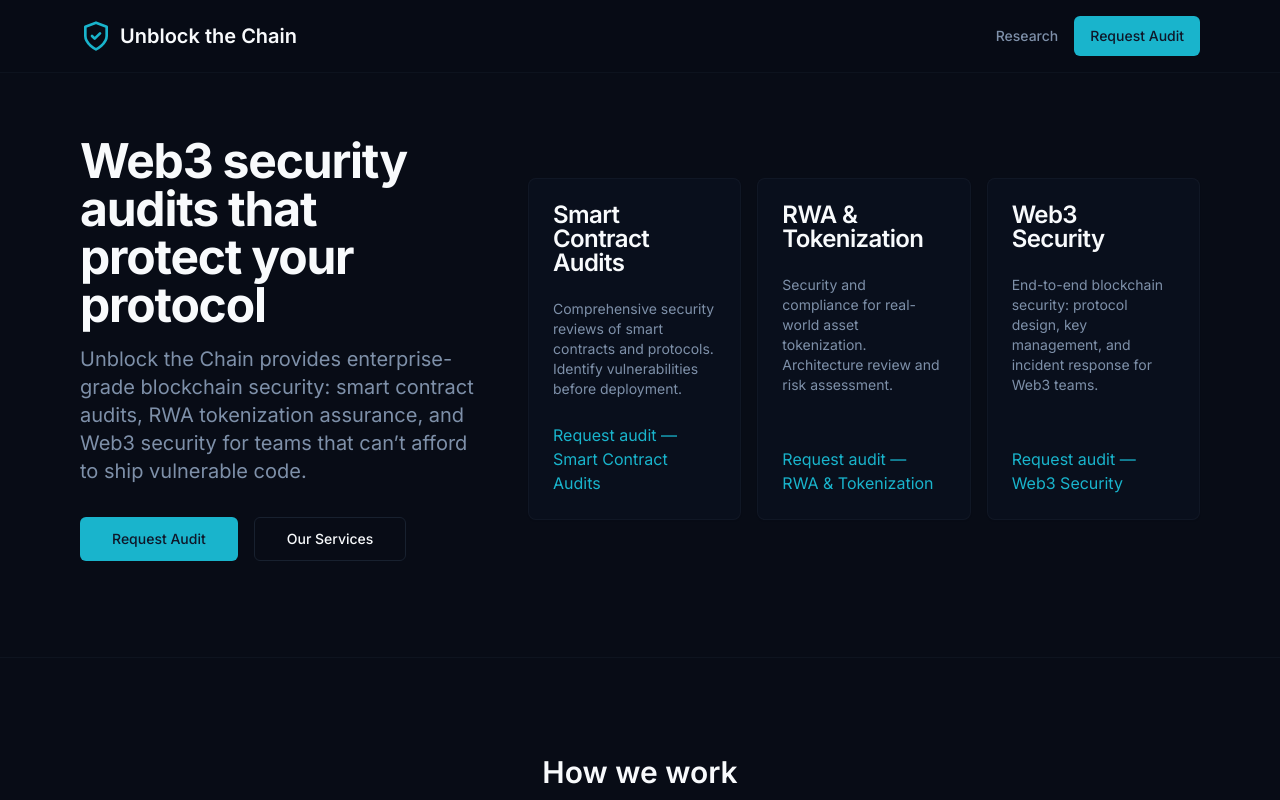
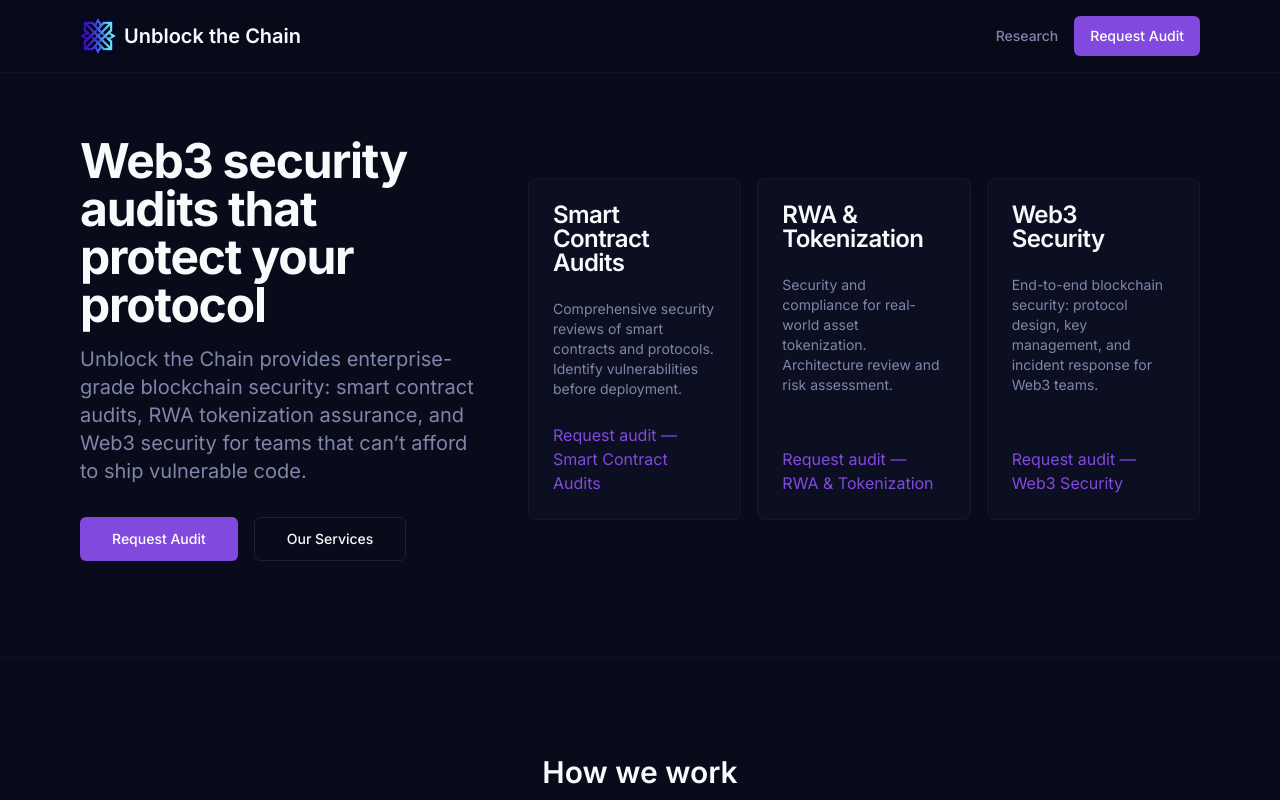
Before and after one commit to unblockthechain/unblockthechain-web, a Next.js app: page / in a window 1280 px wide. Shown: the top 800 px of the page. Built offline with nearby package versions, Linux system fonts and the light colour scheme; no server answers.

Commit message:
feat: new UBC logo and purple-to-cyan brand palette
Replace ShieldCheck icon with the actual UBC geometric logo in header
and footer. Update color theme from cyan to a purple-to-cyan gradient
palette matching the new brand identity.

```diff
--- a/app/globals.css
+++ b/app/globals.css
@@ -9,65 +9,65 @@
  */
 @layer base {
   :root {
-    --background: 220 20% 97%;
-    --foreground: 222 47% 11%;
+    --background: 232 30% 96%;
+    --foreground: 232 47% 11%;
 
     --card: 0 0% 100%;
-    --card-foreground: 222.2 84% 4.9%;
+    --card-foreground: 232 84% 4.9%;
 
     --popover: 0 0% 100%;
-    --popover-foreground: 222.2 84% 4.9%;
+    --popover-foreground: 232 84% 4.9%;
 
-    --primary: 188 78% 41%;
+    --primary: 263 70% 50%;
     --primary-foreground: 210 40% 98%;
 
-    --secondary: 220 14% 96%;
-    --secondary-foreground: 222.2 47% 11.2%;
+    --secondary: 232 14% 96%;
+    --secondary-foreground: 232 47% 11.2%;
 
-    --muted: 220 14% 96%;
-    --muted-foreground: 220 9% 46%;
+    --muted: 232 14% 96%;
+    --muted-foreground: 232 9% 46%;
 
-    --accent: 188 78% 41%;
-    --accent-foreground: 210 40% 98%;
+    --accent: 187 92% 48%;
+    --accent-foreground: 232 47% 11%;
 
     --destructive: 0 84% 60%;
     --destructive-foreground: 210 40% 98%;
 
-    --border: 220 13% 91%;
-    --input: 220 13% 91%;
-    --ring: 188 78% 41%;
+    --border: 232 13% 91%;
+    --input: 232 13% 91%;
+    --ring: 263 70% 50%;
 
     --radius: 0.5rem;
   }
 
   .dark {
-    --background: 222 47% 6%;
+    --background: 232 50% 7%;
     --foreground: 210 40% 98%;
 
-    --card: 222 47% 8%;
+    --card: 232 45% 10%;
     --card-foreground: 210 40% 98%;
 
-    --popover: 222 47% 8%;
+    --popover: 232 45% 10%;
     --popover-foreground: 210 40% 98%;
 
-    --primary: 188 78% 45%;
-    --primary-foreground: 222 47% 11%;
+    --primary: 263 70% 58%;
+    --primary-foreground: 0 0% 100%;
 
-    --secondary: 217 33% 14%;
+    --secondary: 232 33% 15%;
     --secondary-foreground: 210 40% 98%;
 
-    --muted: 217 33% 14%;
-    --muted-foreground: 215 20% 58%;
+    --muted: 232 33% 15%;
+    --muted-foreground: 230 20% 58%;
 
-    --accent: 188 78% 45%;
-    --accent-foreground: 222 47% 11%;
+    --accent: 187 92% 48%;
+    --accent-foreground: 232 50% 7%;
 
     --destructive: 0 63% 31%;
     --destructive-foreground: 210 40% 98%;
 
-    --border: 217 33% 14%;
-    --input: 217 33% 14%;
-    --ring: 188 78% 45%;
+    --border: 232 30% 16%;
+    --input: 232 30% 16%;
+    --ring: 263 70% 58%;
   }
 }
 
--- a/components/footer.tsx
+++ b/components/footer.tsx
@@ -1,6 +1,6 @@
 "use client";
 
-import { ShieldCheck, Linkedin, Mail, Github } from "lucide-react";
+import { Linkedin, Mail, Github } from "lucide-react";
 
 const ADDRESS = "1007 N Orange St. 4th Floor, 2360, Wilmington, DE 19801, New Castle, US";
 const EMAIL = "contact@unblockthechain.com";
@@ -13,7 +13,15 @@ export default function Footer() {
       <div className="mx-auto max-w-6xl px-4 md:px-20">
         <div className="flex flex-col gap-10 md:flex-row md:items-start md:justify-between">
           <div className="flex items-center gap-2">
-            <ShieldCheck className="h-8 w-8 shrink-0 text-primary" aria-hidden />
+            {/* eslint-disable-next-line @next/next/no-img-element */}
+            <img
+              src="/images/ubc-logo.png"
+              alt=""
+              width={36}
+              height={36}
+              className="h-9 w-9 shrink-0"
+              aria-hidden
+            />
             <span className="text-lg font-semibold text-foreground">
               Unblock the Chain
             </span>
--- a/components/header.tsx
+++ b/components/header.tsx
@@ -1,6 +1,5 @@
 "use client";
 
-import { ShieldCheck } from "lucide-react";
 import { Button } from "@/components/ui/button";
 import { AUDIT_FORM_HREF, externalLinkProps } from "@/lib/urls";
 
@@ -12,7 +11,15 @@ export default function Header() {
         className="flex items-center gap-2"
         aria-label="Unblock the Chain — Home"
       >
-        <ShieldCheck className="h-8 w-8 text-primary" aria-hidden />
+        {/* eslint-disable-next-line @next/next/no-img-element */}
+        <img
+          src="/images/ubc-logo.png"
+          alt=""
+          width={36}
+          height={36}
+          className="h-9 w-9"
+          aria-hidden
+        />
         <span className="text-xl font-semibold text-foreground">
           Unblock the Chain
         </span>
```
Also changed, not shown: tailwind.config.ts (+10 -1 lines), public/images/ubc-logo.png (added).
